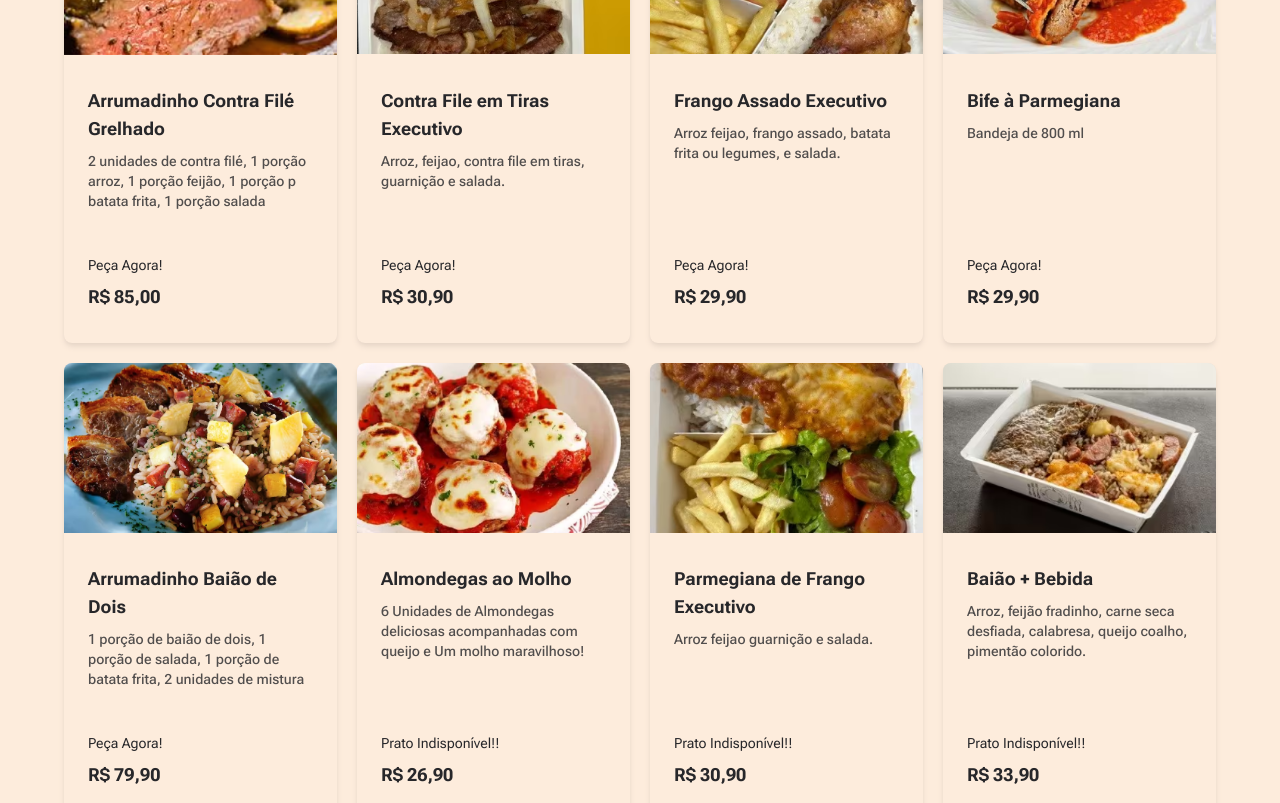
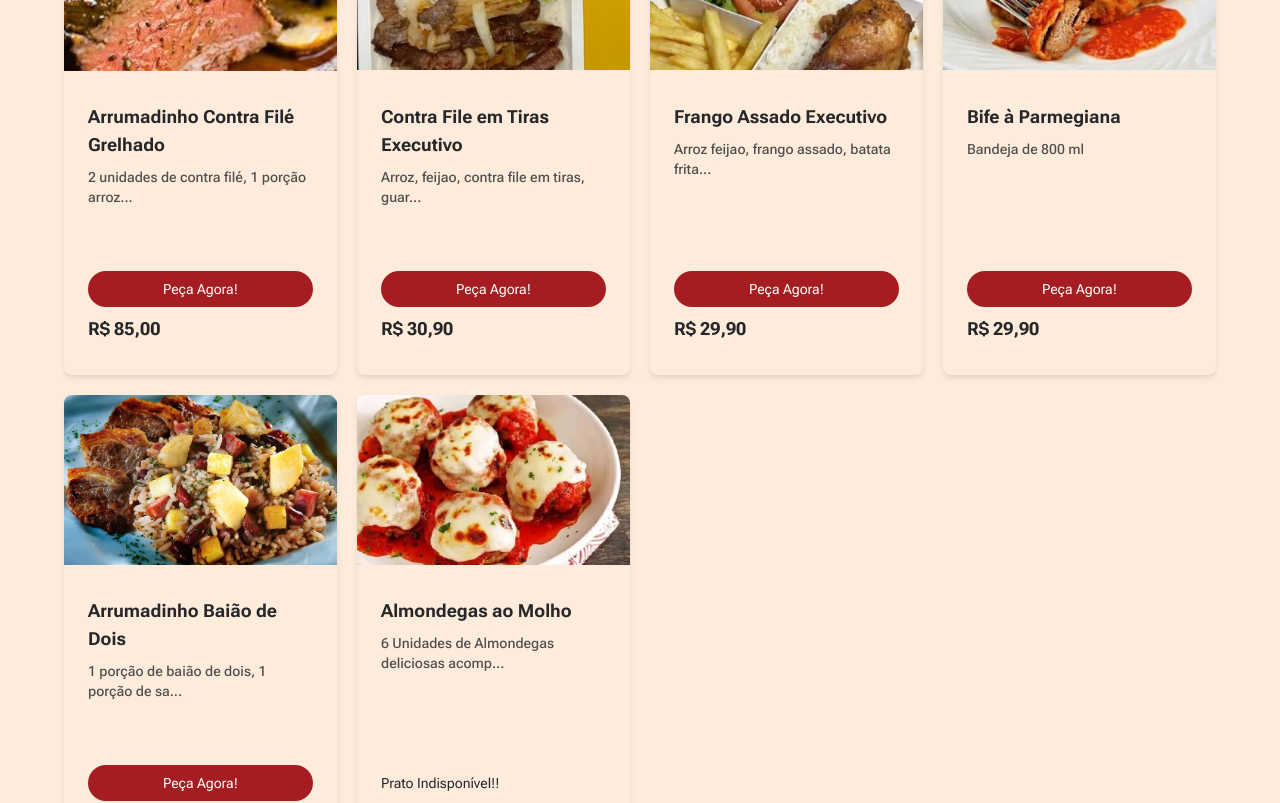
Before and after one commit to DevWeDesc/Vadao, a Next.js app: page / in a window 1280 px wide. Shown: the part 2620-3423 px from the top of the page. Built offline with nearby package versions, Linux system fonts and the light colour scheme.

Commit message:
Adicionando botão para pratos disponíveis e limitando a quantidade da descrição

```diff
--- a/src/components/CardMenu.tsx
+++ b/src/components/CardMenu.tsx
@@ -16,7 +16,6 @@ export const CardMenu = ({
   href,
 }: ICardMenu) => {
   const [opacityImage, setOpacityImage] = useState(70);
-  // const idString = `Prato=${title.replace(/ /g, "-")}-${id.toString()}`;
   const idString = id.toString();
 
   const hrefExists = () => {
@@ -69,7 +68,7 @@ export const CardMenu = ({
         />
       </div>
       <div
-        className={`px-6 flex h-full flex-col text-left justify-between gap-2  ${
+        className={`px-6 flex h-full flex-col w-full text-left justify-between gap-2  ${
           colorShadow === "#E6D6C8" ? "text-zincCard" : "text-white"
         } ${isVertical ? "text-white" : "text-zincCard"}`}
       >
@@ -86,10 +85,17 @@ export const CardMenu = ({
               isVertical ? "text-sm" : "text-xs"
             }`}
           >
-            {content}
+            {content.length >= 41
+              ? content.substring(0, 41).concat("...")
+              : content.substring(0, 41)}
           </p>
         </div>
-        <p className={` font-normal ${isVertical ? "text-sm" : "text-xs"}`}>
+        <p
+          className={`font-normal py-2 w-full ${
+            href &&
+            "bg-redDefault text-white text-center rounded-full hover:bg-shadowRed transition-all"
+          } ${isVertical ? "text-sm" : "text-xs"}`}
+        >
           {!href ? "Prato Indisponível!!" : "Peça Agora!"}
         </p>
         <p
--- a/src/components/Menu.tsx
+++ b/src/components/Menu.tsx
@@ -6,12 +6,16 @@ import { ICardMenu } from "../../types/types";
 
 export const Menu = () => {
   const [MenuVisible, setMenuVisible] = useState<ICardMenu[]>([]);
-  const [quantityInitialData, setQuantityInitialData] = useState(8);
+  const [quantityInitialData, setQuantityInitialData] = useState(6);
   useEffect(() => {
     if (window) {
-      window?.innerWidth <= 1620
-        ? setQuantityInitialData(8)
-        : setQuantityInitialData(10);
+      if (window?.innerWidth <= 620) {
+        setQuantityInitialData(6);
+      } else if (window?.innerWidth <= 1620) {
+        setQuantityInitialData(8);
+      } else {
+        setQuantityInitialData(10);
+      }
     }
   }, []);
 
```
